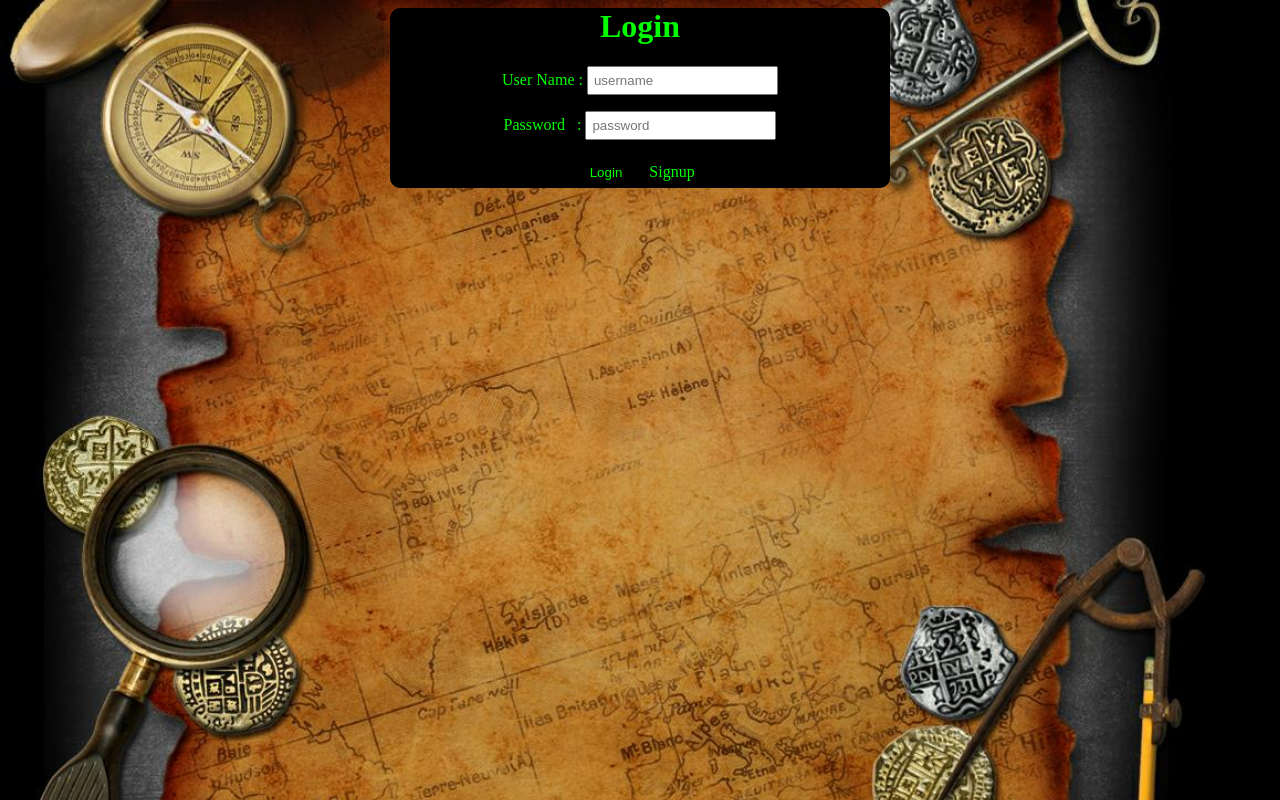
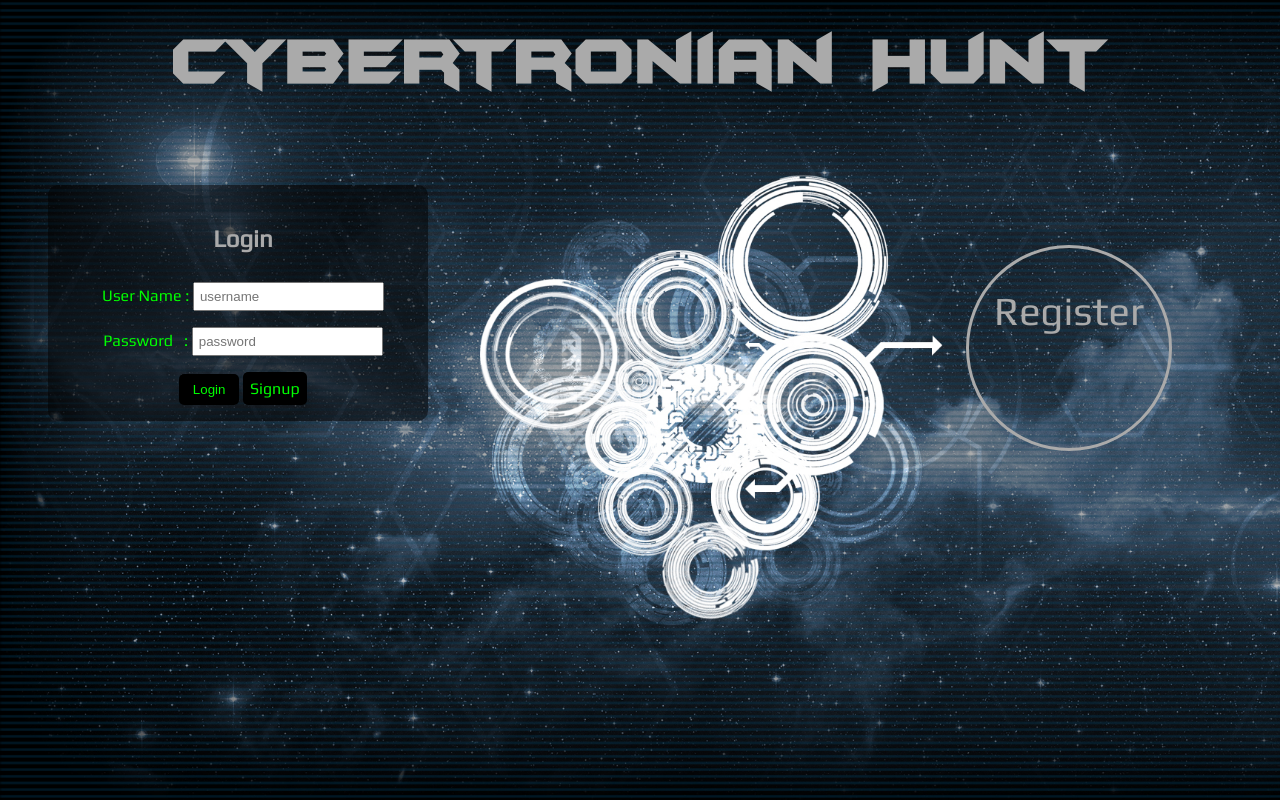
Before and after one commit to sriram570/Cybertronian-Treasure-Hunt-Anokha_15, a PHP site: page /login.php in a window 1280 px wide. Run offline with PHP 8.4, Linux system fonts and the light colour scheme.

Commit message:
changed the login page

```diff
--- a/connect.php
+++ b/connect.php
@@ -1,5 +1,5 @@
 <?php
-	$connection = mysql_connect('localhost', 'root', 'Ravindar26');
+	$connection = mysql_connect('localhost', 'root', 'c407@ab123');
 	if (!$connection)
 	{
 	    die("Database Connection Failed" . mysql_error());
--- a/login.php
+++ b/login.php
@@ -33,20 +33,62 @@ if ($count == 1){
 ?>
 <html>
 <head>
+<link href='http://fonts.googleapis.com/css?family=Play' rel='stylesheet' type='text/css'>
+<title>Cybertronian Hunt</title>
 <link rel="stylesheet" type="text/css" href="style.css" />
 <style>
+@font-face{
+ 	font-family:'TreasureHunt';
+	src:url(batmfa__.ttf);
+	}
+	h1{
+		padding:20 10 0 10px;
+		border: 100px 0 0 100px;
+		font-family: 'TreasureHunt';
+		font-size: 70px;
+		text-align: center;
+		color: #aaaaaa;
+	}
+	h2{
+ 		padding:20px 0 10px 0;
+		color:#aaa;
+	}
+	.register-form{
+		font-family: 'Play', sans-serif;
+		float: left;
+		background: rgba(0,0,0,0.5);
+		padding: 0 10px 0 20px;
+		margin: 40px 40px 0 40px;
+		position:absolute;
+		width: 350px;
+	}
+	.signup{
+		margin:100px 100px 0 10px;
+		font-family: 'Play', sans-serif;
+		float: right;
+		text-align: center;
+		font-size: 40px;
+		color: #aaa;
+		width:200px;
+		height:200px;
+		border-radius: 50%;
+		border-style: solid;
+		border-color:#aaa;
+	}
 body
 {
 background: #000;
-background-image: url('img/tresure.jpg');
-background-repeat: no-repeat;
-background-size: 95%;
-background-attachment:fixed;
+background-image: url('Hunt.jpg');
+background-size: cover;
+<!--background-repeat: no-repeat;-->
+<!--background-size: 95%;-->
+<!--background-attachment:fixed;-->
 
 }
 </head>
 </style>
 <body>
+<h1>Cybertronian Hunt</h1>
 <div class="register-form">
 <?php
    	if(isset($msg) & !empty($msg))
@@ -54,7 +96,7 @@ background-attachment:fixed;
 		echo $msg;
 	}
 ?>
-<h1>Login</h1>
+<h2>Login</h2>
 <form action="" method="POST">
     <p><label>User Name : </label>
         <input id="username" type="text" name="username" placeholder="username" /></p>
@@ -65,5 +107,10 @@ background-attachment:fixed;
         <a class="btn" href="register.php">Signup</a>
     </form>
 </div>
+<a href="register.php">
+<div class="signup">
+	<p>Register</p>
+</div>
+</a>
 </body>
 </html>
```
Also changed, not shown: db.sql (+6 -5 lines), Hunt.jpg (added), batmfa__.ttf (added).
